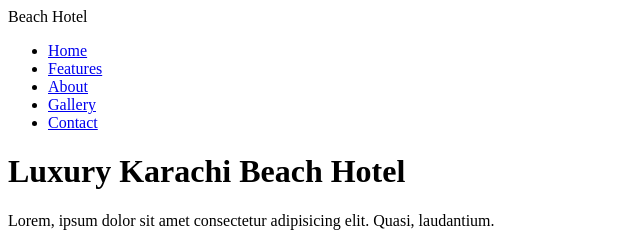
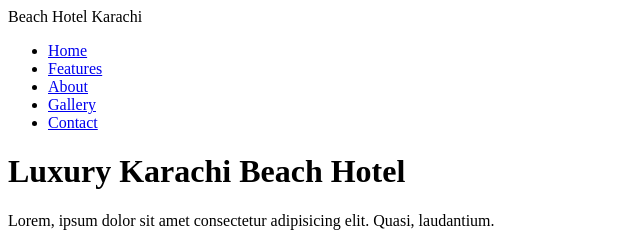
Before and after one commit to Wajih120006/HTML-Website, a plain HTML site: page index.html in a window 1280 px wide. Shown: the top 240 px of the page, 0-640 px from the left. Drawn offline with Linux system fonts and the light colour scheme.

Commit message:
Logo TItle Change

```diff
--- a/index.html
+++ b/index.html
@@ -13,7 +13,7 @@
 <body>
     <nav class="navbar">
         <div class="navbar-logo">
-            Beach Hotel
+            Beach Hotel Karachi
         </div>
 
         <ul>
```
